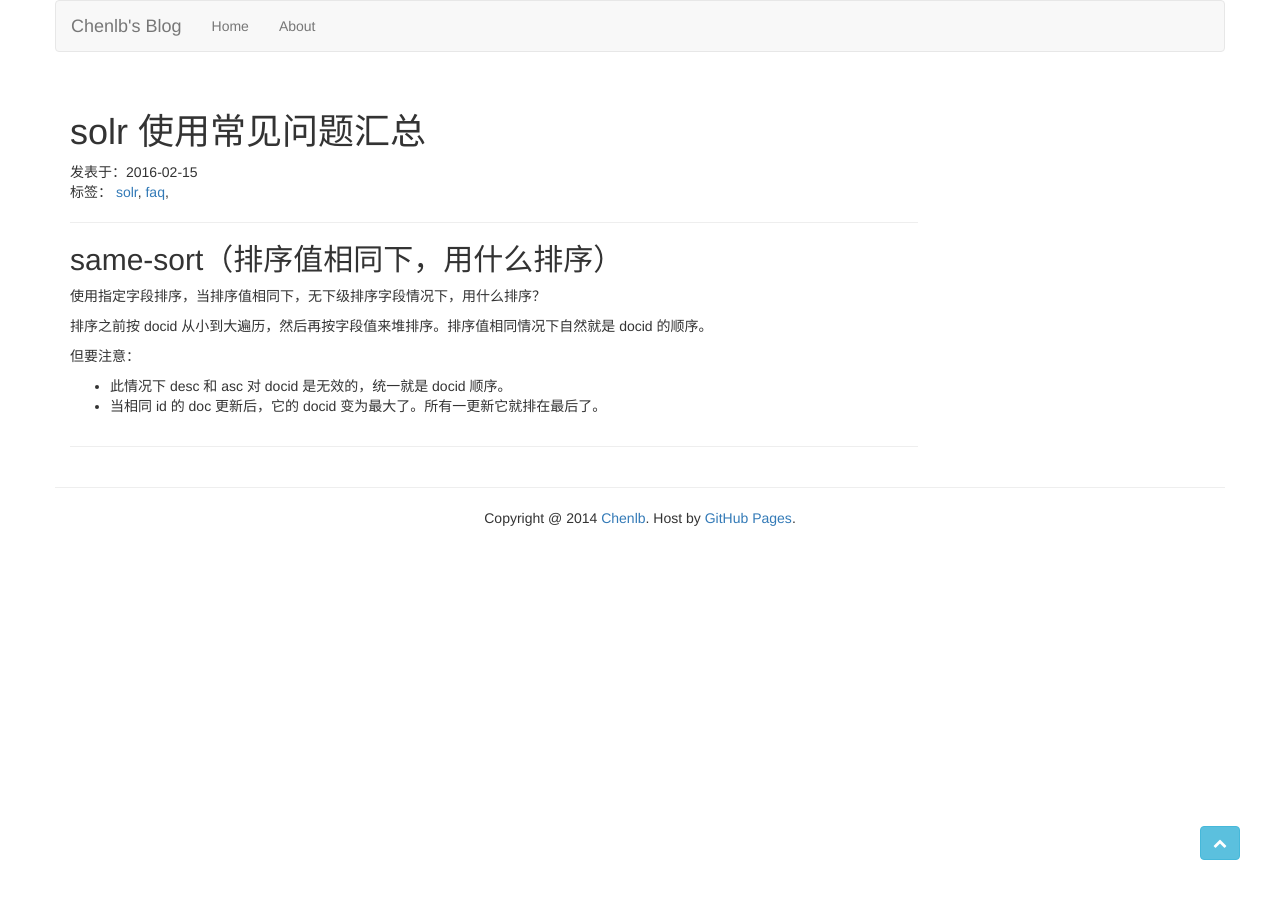
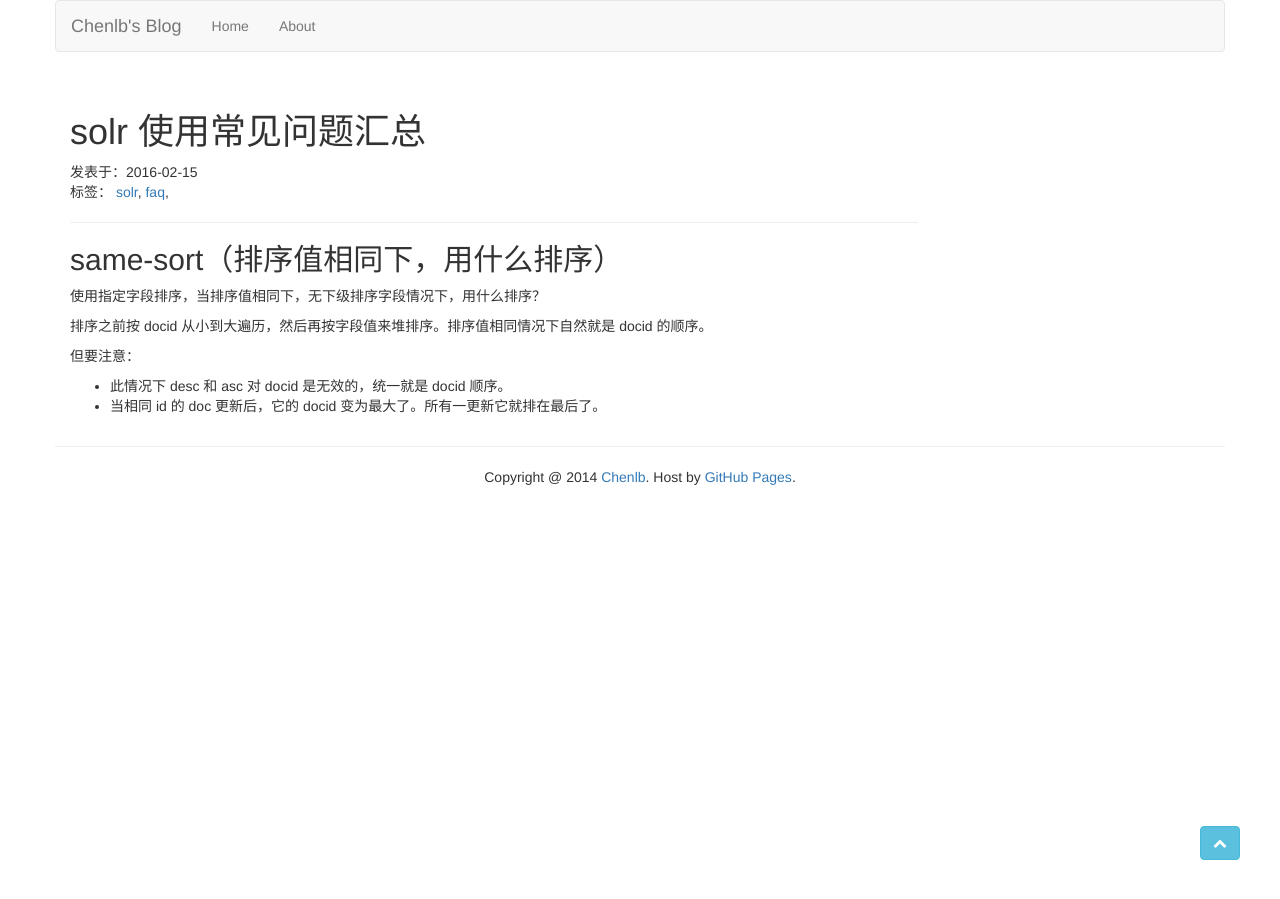
Before and after one commit to chenlb/chenlb.github.io, a Jekyll site: the page built from _posts/2016-02-15-solr-use-faq.md, in a window 1280 px wide. Built offline with Jekyll 4.4.1, drawn with Linux system fonts in a browser that asks for light colours; nearby versions of some CDN libraries; comment, search, counter and statistics services are not loaded.

Commit message:
支持 https

```diff
--- a/_includes/cnzz.html
+++ b/_includes/cnzz.html
@@ -1 +1 @@
-<script src="http://s11.cnzz.com/stat.php?id=1259024236&web_id=1259024236" language="JavaScript"></script>
+<script src="//s11.cnzz.com/stat.php?id=1259024236&web_id=1259024236" language="JavaScript"></script>
--- a/_layouts/default.html
+++ b/_layouts/default.html
@@ -8,11 +8,11 @@
     <link href="/css/prettify-sunburst.css" rel="stylesheet">
     <link href="/css/main.css" rel="stylesheet">
     <link href="/css/affix.css" rel="stylesheet">
-    <link href="http://cdn.bootcss.com/font-awesome/4.7.0/css/font-awesome.min.css" rel="stylesheet">
-    <link href="http://cdn.bootcss.com/bootstrap/3.3.7/css/bootstrap.min.css" rel="stylesheet">
+    <link href="//cdn.bootcss.com/font-awesome/4.7.0/css/font-awesome.min.css" rel="stylesheet">
+    <link href="//cdn.bootcss.com/bootstrap/3.3.7/css/bootstrap.min.css" rel="stylesheet">
 
-    <script src="http://cdn.bootcss.com/jquery/3.1.1/jquery.min.js"></script>
-    <script src="http://cdn.bootcss.com/bootstrap/3.3.7/js/bootstrap.min.js"></script>
+    <script src="//cdn.bootcss.com/jquery/3.1.1/jquery.min.js"></script>
+    <script src="//cdn.bootcss.com/bootstrap/3.3.7/js/bootstrap.min.js"></script>
     <script src="/js/google-code-prettify/prettify.js"></script>
     <script src="/js/toc-d589d82.js"></script>
     <script src="/js/use-toc.js"></script>
--- a/_layouts/post.html
+++ b/_layouts/post.html
@@ -24,10 +24,3 @@
 </script>
 </div>
 <nav id="affix-nav" class="sidebar col-md-3 col-sm-3 hidden-xs"></nav>
-
-{% if jekyll.environment == "production" %}
-<div id="uyan-comment" class="col-md-9 col-sm-9 col-xs-12">
-<hr/>
-  {% include uyan-comment.html %}
-</div>
-{% endif %}
```
